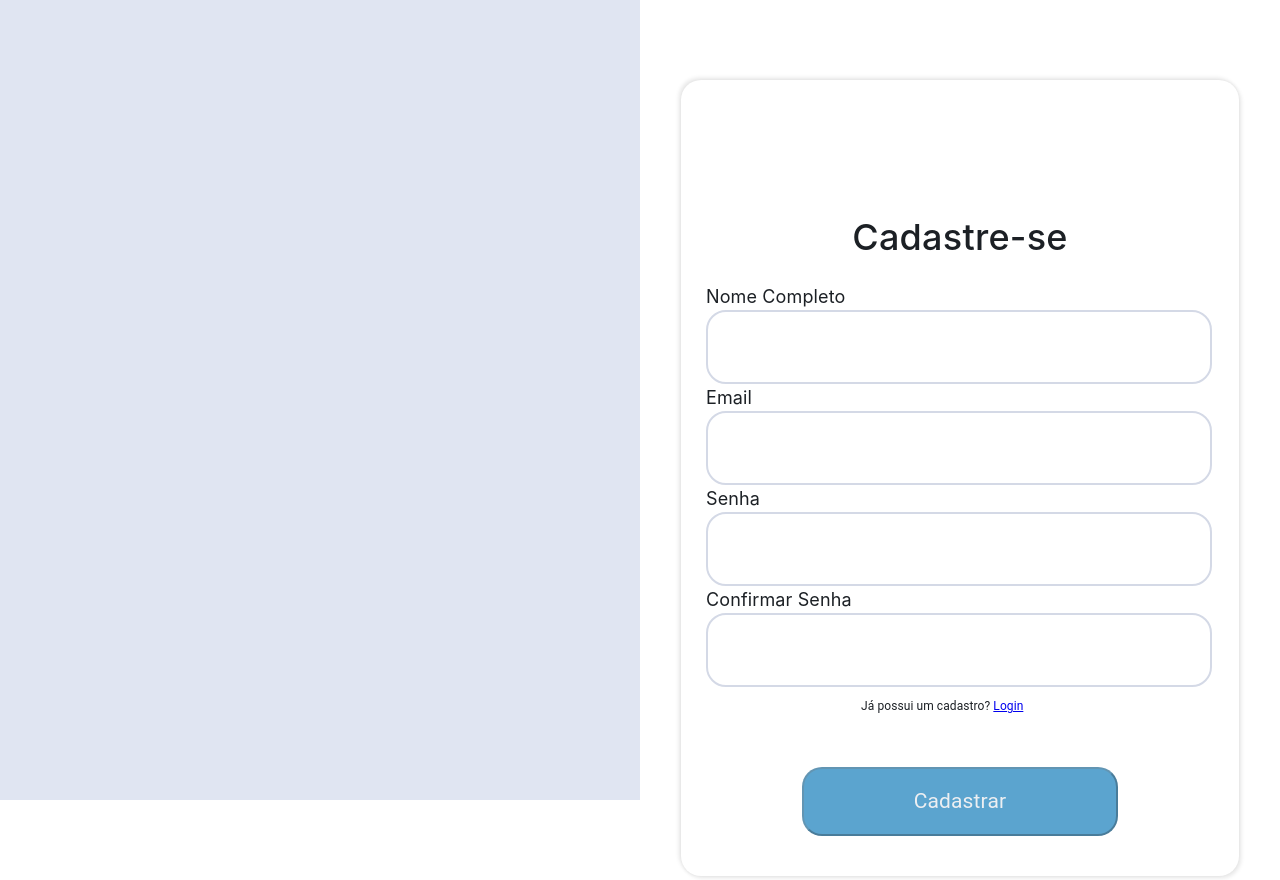
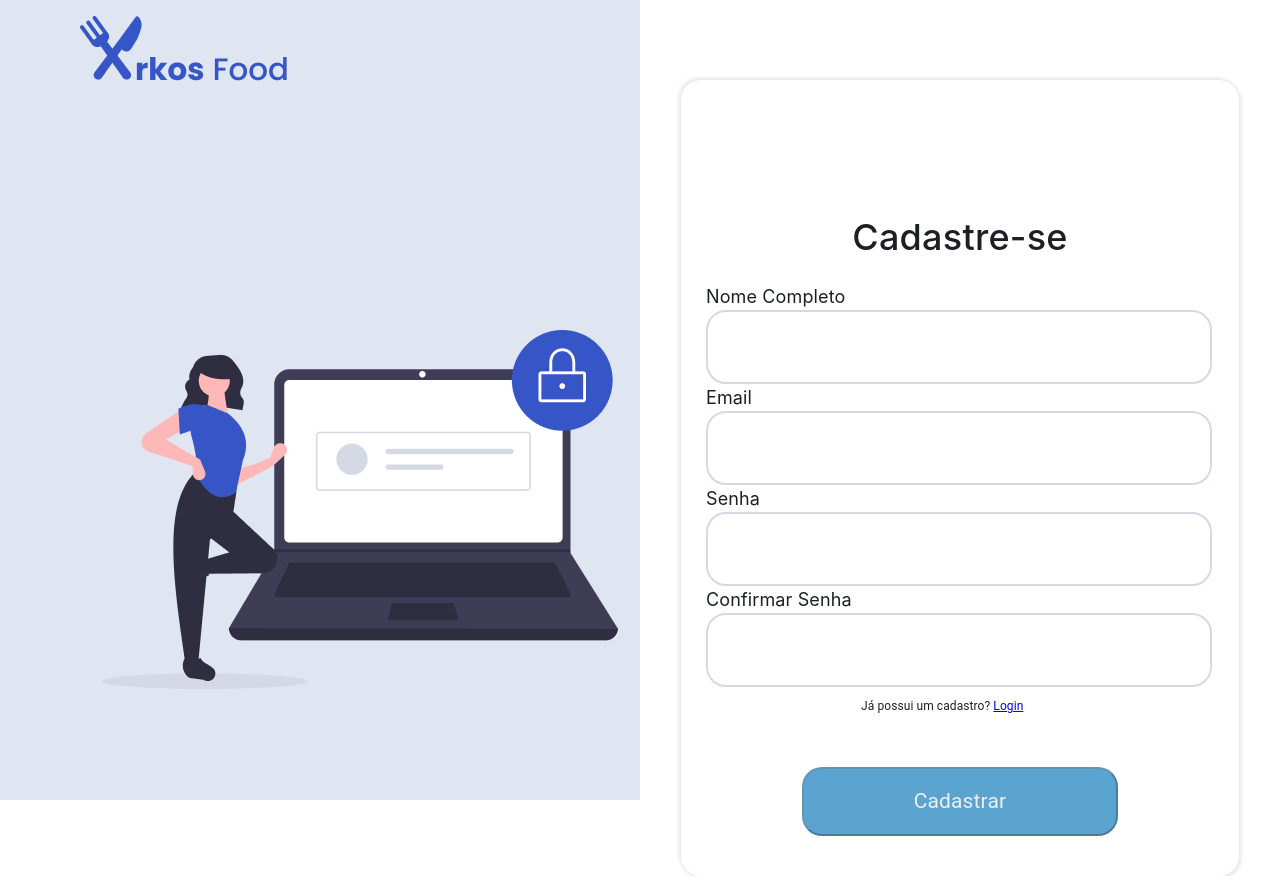
Before and after one commit to SamuelPPlab/Arkos-Food, a React (Create React App) app: page /signup in a window 1280 px wide. Built offline with nearby package versions, Linux system fonts and the light colour scheme.

Commit message:
Tela de cadastro completa.

```diff
--- a/src/pages/Login.jsx
+++ b/src/pages/Login.jsx
@@ -66,7 +66,7 @@ const Login = () => {
     className: isDisabled ? 'submitLoginDisabled' : 'submitLoginEnabled',
   };
 
-  const fullArkosLogo = <img src={ArkosFoodLogo} style={{ marginTop: '16px', marginLeft: '80px', position: 'absolute' }} />;
+  const fullArkosLogo = <img src={ArkosFoodLogo} alt="ArkosFood Logo" style={{ marginTop: '16px', marginLeft: '80px', position: 'absolute' }} />;
   const shoppingCartIMG = <img src={ShoppingCart} alt="Shopping Cart" style={{ marginLeft: '80px', marginTop: '200px' }} />;
 
   const emailWarning = <div className="warningText">O email deve ter o formato correto.</div>;
--- a/src/pages/SignUp.jsx
+++ b/src/pages/SignUp.jsx
@@ -3,7 +3,13 @@ import Input from '../components/Input';
 import Button from '../components/Button';
 import { Navigate } from "react-router";
 import { Link } from "react-router-dom";
-import { emailValidator, passwordLengthValidator, passwordMatcher, validateUserName } from "../services/validators";
+import {
+  emailValidator,
+  passwordLengthValidator,
+  passwordMatcher, validateUserName
+} from "../services/validators";
+import NoteBook from "../images/NoteBook.png";
+import ArkosFoodLogo from '../images/ArkosFoodLogo.png';
 import '../CSS/loginPage.css';
 
 
@@ -103,14 +109,27 @@ const SignUp = () => {
       As senhas devem ser iguais.
     </div>;
 
+  const fullArkosLogo = <img
+    src={ArkosFoodLogo}
+    style={{ marginTop: '16px', marginLeft: '80px', position: 'absolute' }}
+    alt="ArkosFood Logo"
+  />;
+
+  const noteBookIMG = <img
+    src={NoteBook}
+    alt="Notebook"
+    style={{ marginTop: '330px', marginLeft: '102px' }}
+  />;
+
   if(goToMain) return <Navigate to="/main" />;
 
   return (
     <div style={{ display: 'flex', height: '100vh' }}>
-      <div style={{ width: '50%', backgroundColor: '#E0E5F2', height: '100vh' }}>
-
+      <div style={{ width: '50%', backgroundColor: '#E0E5F2' }}>
+      {fullArkosLogo}
+      {noteBookIMG}
       </div>
-      <div style={{ width: '50%', height: '100vh', display: 'flex', justifyContent: 'center', paddingTop: '80px' }}>
+      <div style={{ width: '50%', display: 'flex', justifyContent: 'center', paddingTop: '80px' }}>
         <div id="signupFormContainer">
           <h1 className="welcomeText">Cadastre-se</h1>
           <Input {...nameProps} />
```
Also changed, not shown: src/images/NoteBook.png (added).
